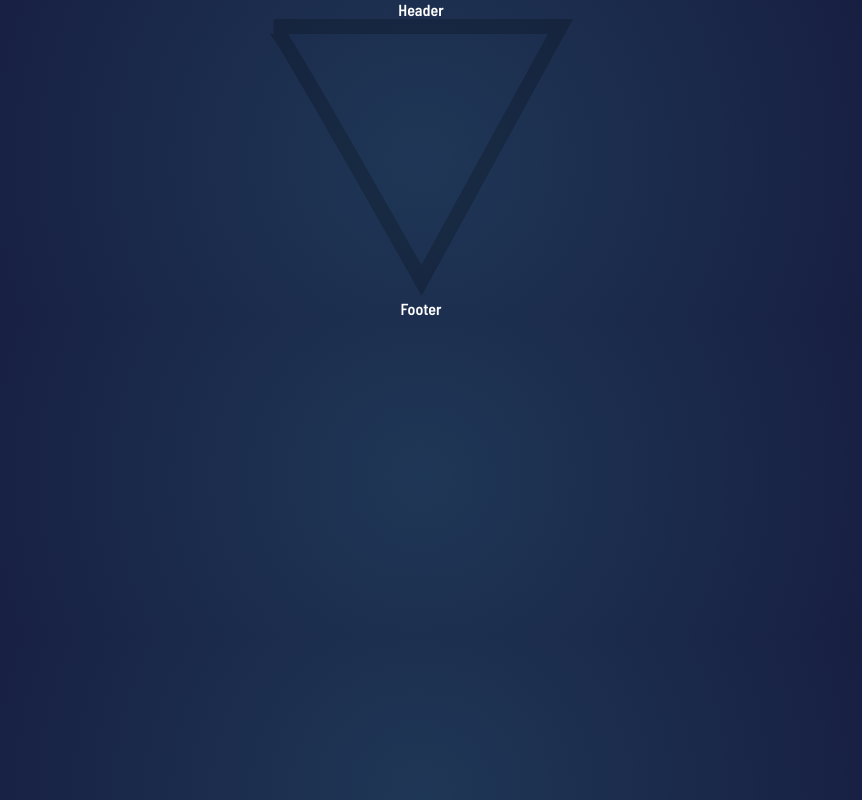
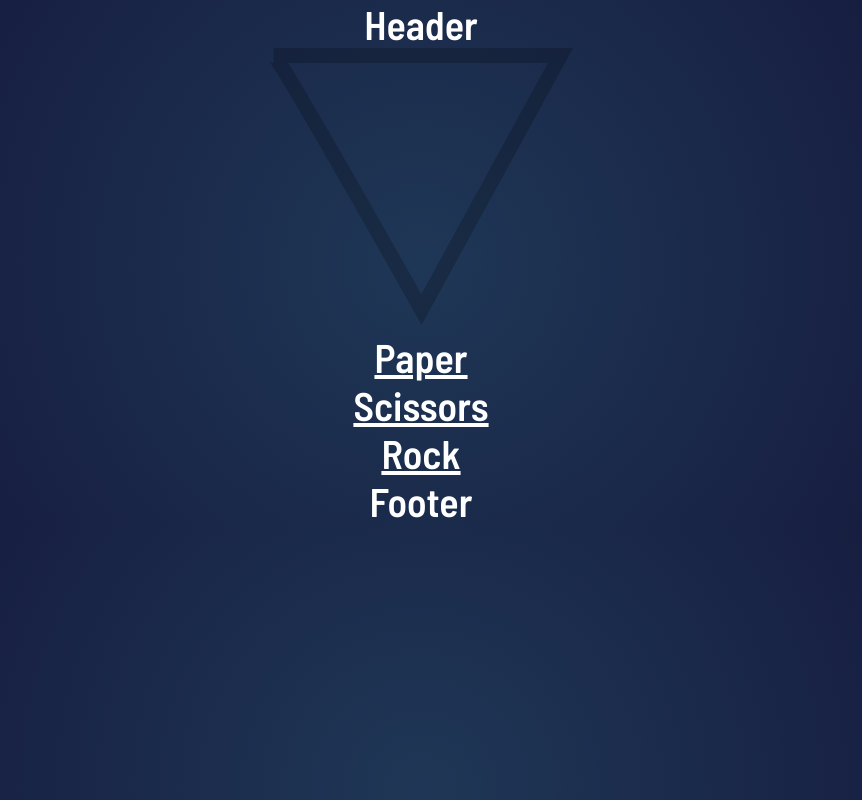
Before and after one commit to Lundi19/rps-react, a React (Vite) app: page / in a window 1280 px wide. Shown: the whole page, without its empty margins (219-1081 px from the left). Built offline with nearby package versions, Linux system fonts and the light colour scheme.

Commit message:
links to rock paper scissors

```diff
--- a/src/components/Play.js
+++ b/src/components/Play.js
@@ -17,6 +17,7 @@ const Play = ({ setMyChoice }) => {
             onClick={setChoice}
             className="icon icon--paper"
           ></div>
+          Paper
         </Link>
         <Link to="/game">
           <div
@@ -24,6 +25,7 @@ const Play = ({ setMyChoice }) => {
             onClick={setChoice}
             className="icon icon--scissors"
           ></div>
+          Scissors
         </Link>
         <Link to="/game">
           <div
@@ -31,6 +33,7 @@ const Play = ({ setMyChoice }) => {
             onClick={setChoice}
             className="icon icon--rock"
           ></div>
+          Rock
         </Link>
       </div>
     </div>
--- a/src/scss/_globals.scss
+++ b/src/scss/_globals.scss
@@ -13,6 +13,11 @@ body{
     background:$background-gradient;
     text-align: center;
     box-sizing: border-box;
+    font-size: 2.5rem;
+}
+
+a{
+    color: white
 }
 
 .container{
```
